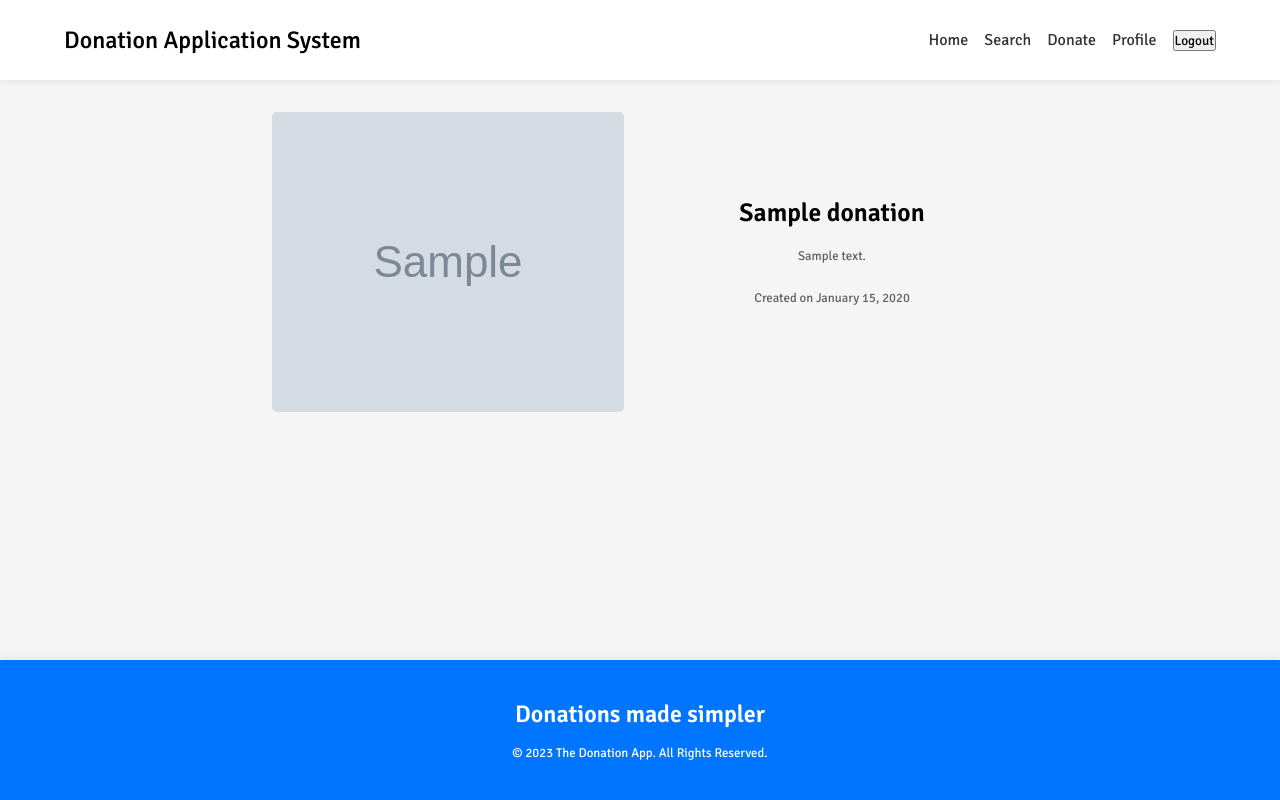
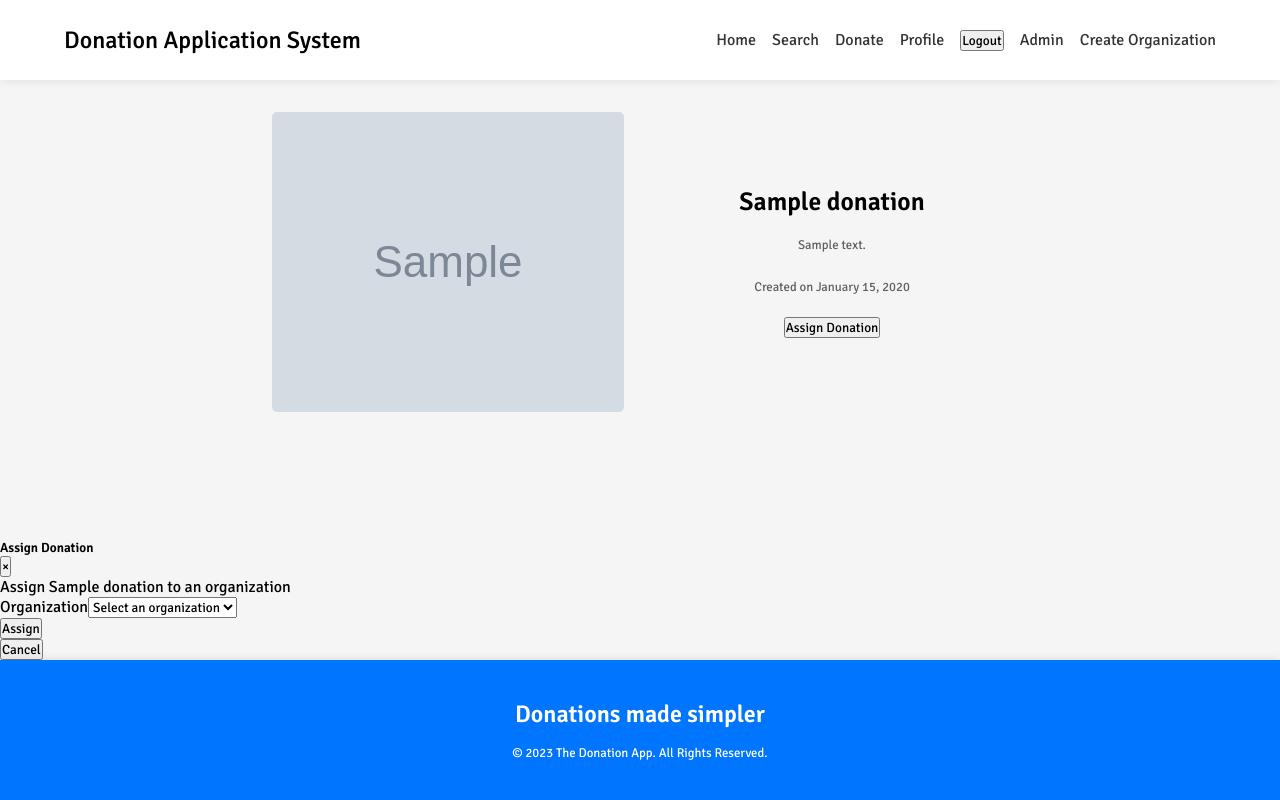
Before and after one commit to hassanShakur/donation-app, a Node project: template views/donation.pug in a window 1280 px wide. Run offline with Node 20 templates, Linux system fonts and the light colour scheme; the template is opened without the code that fills it: most values are stand-ins (such as "Sample title", 1, 10 or a date in 2020); grey boxes marked "Sample" are stand-in pictures; some libraries are stand-ins or nearby versions.

Commit message:
extra org support code - cant remember specifics

```diff
--- a/app.js
+++ b/app.js
@@ -4,6 +4,7 @@
 const authRouter = require('./routers/auth');
 const viewsRouter = require('./routers/views');
 const donationsRouter = require('./routers/donations');
+const organizationsRouter = require('./routers/organizations');
 
 const app = express();
 
@@ -24,6 +25,7 @@
 
 app.use('/api/auth', authRouter);
 app.use('/api/donations', donationsRouter);
+app.use('/api/organizations', organizationsRouter);
 app.use('/', viewsRouter);
 
 process.on('unhandledRejection', (err) => {
--- a/models/Donation.js
+++ b/models/Donation.js
@@ -20,6 +20,10 @@
       required: [true, 'Donation must belong to a user'],
     },
     slug: String,
+    isAssigned: {
+      type: Boolean,
+      default: false,
+    },
     createdAt: {
       type: Date,
       default: Date.now,
--- a/models/Organization.js
+++ b/models/Organization.js
@@ -1,4 +1,5 @@
 const mongoose = require('mongoose');
+const slugify = require('slugify');
 
 const organizationSchema = mongoose.Schema(
   {
--- a/views/_header.pug
+++ b/views/_header.pug
@@ -13,6 +13,12 @@
             //- logout btn logout-btn
             li
                 button#logout-btn(type='button') Logout
+
+            if loggedUser.role === 'admin'
+                li
+                    a(href='/admin') Admin
+                li
+                    a(href='/organizations/create') Create Organization
         else
             li
                 a(href='/login') Login
--- a/views/donation.pug
+++ b/views/donation.pug
@@ -11,3 +11,30 @@
             - const date = new Date(donation.createdAt)
             - const formattedDate = date.toLocaleDateString('en-US', { year: 'numeric', month: 'long', day: 'numeric' })
             p= `Created on ${formattedDate}`
+
+            //- button to assign donation to organization - if isAssigned is false, else show message. When clicked, show modal with list of organizations to choose from
+            if !donation.isAssigned
+                button#assign-donation-btn(type='button') Assign Donation
+            else
+                p= `This donation is assigned to ${donation.organization.name}`
+
+    //- modal to assign donation to organization
+    div#assign-donation-modal.modal.fade(tabindex='-1', role='dialog', aria-labelledby='assign-donation-modal-label', aria-hidden='true')
+        div.modal-dialog(role='document')
+            div.modal-content
+                div.modal-header
+                    h5#assign-donation-modal-label.modal-title Assign Donation
+                    button.close(type='button', data-dismiss='modal', aria-label='Close')
+                        span(aria-hidden='true') &times;
+                div.modal-body
+                    p= `Assign ${donation.name} to an organization`
+                    form#assign-donation-form
+                        div.form-group
+                            label(for='organization') Organization
+                            select#organization.form-control(name='organization')
+                                option(value='') Select an organization
+                                each organization in organizations
+                                    option(value=organization._id)= organization.name
+                        button#assign-donation-submit-btn.btn.btn-primary(type='submit') Assign
+                div.modal-footer
+                    button#assign-donation-cancel-btn.btn.btn-secondary(type='button', data-dismiss='modal') Cancel
```
Also changed, not shown: controllers/organization.js (+50 -19 lines), controllers/views.js (+23 -0 lines), public/js/index.js (+18 -1 lines), routers/views.js (+10 -0 lines), 4 other files.
